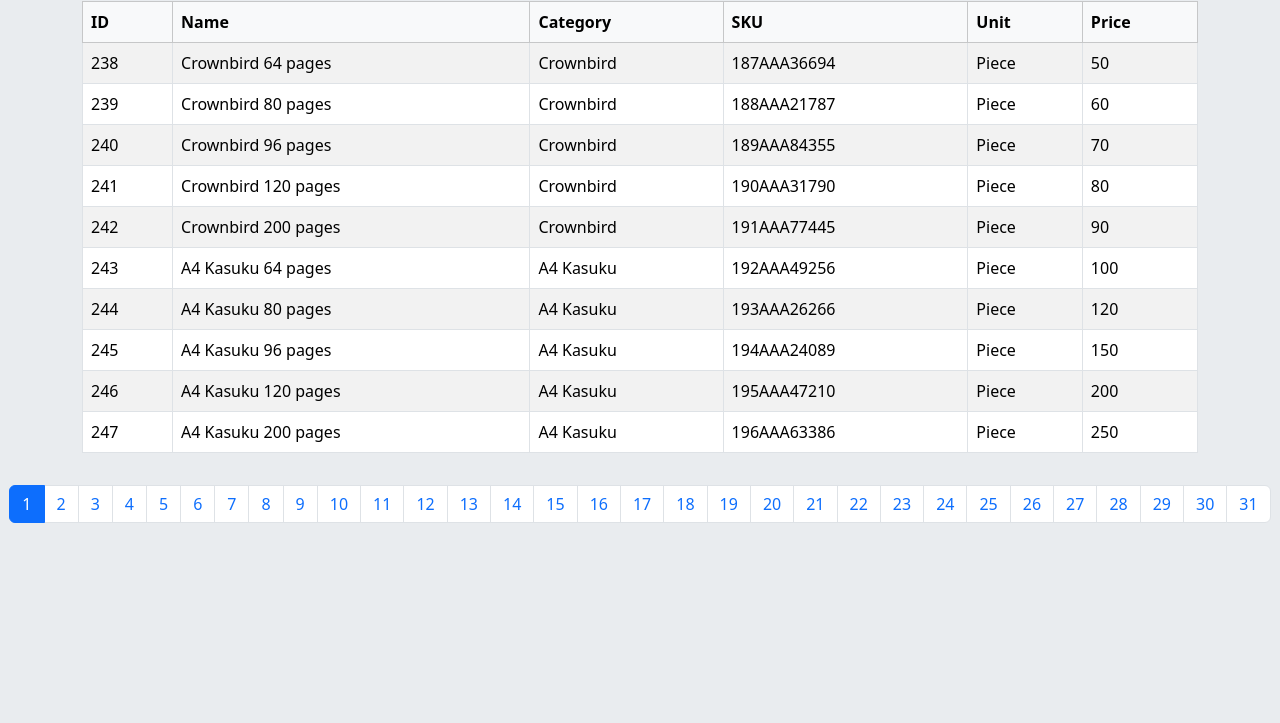
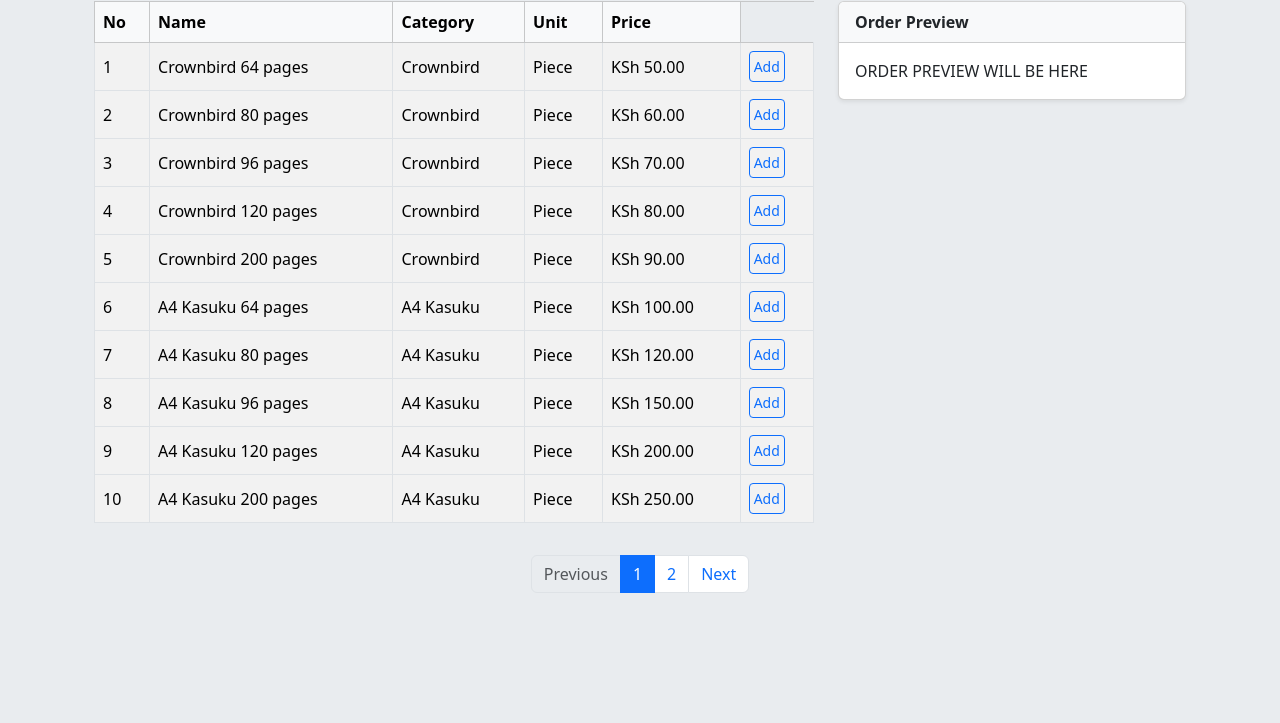
Before and after one commit to Harmo254ke/online-quotation, a plain HTML site: page index.html in a window 1280 px wide. Shown: the part 77-800 px from the top of the page. Drawn offline with nearby package versions, Linux system fonts and the light colour scheme.

Commit message:
Add order preview

```diff
--- a/index.html
+++ b/index.html
@@ -14,16 +14,30 @@
 
 <body class="bg-body-secondary text-body">
   <div class="container py-4">
-    <h2 class="mb-3 text-center">Quotation Table</h2>
+    <div class="row mb-3 align-items-center">
+      <div class="col-md-4 mb-2 mb-md-0"> <select id="search-type" class="form-select">
+          <option value="name" selected>Product Name</option>
+          <option value="category">Category</option>
+        </select> </div>
+      <div class="col-md-8">
+        <div class="input-group"> <input id="search-input" type="text" class="form-control"
+            placeholder="Search products..." aria-label="Search products" /> <button class="btn btn-primary"
+            id="search-btn" type="button">Search</button> </div>
+      </div>
+    </div>
 
+
+    <div class="container-fluid">
+      <div class="row">
+        <!-- Table Section -->
+        <div class="col-12 col-lg-8 mb-3">
           <div class="table-responsive">
-      <table class="table table-striped table-bordered align-middle">
+            <table class="table table-striped table-bordered align-middle mb-0">
               <thead class="table-light">
                 <tr>
-            <th>ID</th>
+                  <th>No</th>
                   <th>Name</th>
                   <th>Category</th>
-            <th>SKU</th>
                   <th>Unit</th>
                   <th>Price</th>
                 </tr>
@@ -31,7 +45,19 @@
               <tbody id="quotation-body"></tbody>
             </table>
           </div>
+        </div>
 
+        <!-- Order Preview Section -->
+        <div class="col-12 col-lg-4">
+          <div class="card shadow-sm">
+            <div class="card-header bg-light fw-semibold">Order Preview</div>
+            <div class="card-body" id="order-preview">
+              ORDER PREVIEW WILL BE HERE
+            </div>
+          </div>
+        </div>
+      </div>
+    </div>
     <nav>
       <ul id="pagination" class="pagination justify-content-center mt-3"></ul>
     </nav>
--- /dev/null
+++ b/src/components/Money.js
@@ -0,0 +1,16 @@
+/**
+ * @param {number} value
+ * @param {boolean} hideKes
+ * @returns {HTMLSpanElement}
+ */
+const Money = (value, hideKes) => {
+  const span = document.createElement("span");
+  span.textContent =
+    (!hideKes ? "KSh " : "") +
+    new Intl.NumberFormat("en-KE", {
+      minimumFractionDigits: 2,
+      maximumFractionDigits: 2,
+    }).format(value);
+  return span;
+}
+export default Money;
--- /dev/null
+++ b/src/components/QuotationTable.js
@@ -0,0 +1,243 @@
+import Money from "./Money.js";
+
+/**
+  * @param {string} quantityId
+  * @param {string} amountId
+  * @param {number} price
+  */
+const calculateAmount = (quantityId, amountId, price) => {
+  /** @type {HTMLInputElement} */
+  const inputElement = document.getElementById(quantityId);
+  const label = document.getElementById(amountId);
+  label.innerHTML = ""
+
+  const quantity = Number(inputElement.value.trim());
+  if (quantity === 0) {
+    label.textContent = "invalid quantity"
+    return;
+  }
+  const amount = quantity * price;
+  const money = Money(amount, false);
+  label.appendChild(money)
+}
+
+/**
+  * @param {PointerEvent} event
+  */
+const changeInnerText = (event) => {
+  const button = event.target;
+  const text = button.textContent;
+  button.textContent = text === "Add" ? "Close" : "Add";
+}
+/**
+  * @param {HTMLButtonElement} addButton
+  */
+const confirm = (addButton) => {
+  //TODO: OTHER OPERATIONS FIRST
+  // addButton.textContent = "Add"
+}
+/**
+  * @param {HTMLButtonElement} addButton
+  */
+
+const cancel = (addButton) => {
+  addButton.textContent = "Add"
+}
+
+/**
+ * Renders paginated table
+ * @param {Quotation[]} data
+ * @param {number} pageSize
+ */
+const QuotationTable = (data, pageSize) => {
+  let currentPage = 1;
+  /** @type {number} */
+  const totalPages = Math.ceil(data.length / pageSize);
+  /** @type {HTMLTableSectionElement} */
+  const tbody = document.getElementById('quotation-body');
+  /** @type {HTMLUListElement} */
+  const pagination = document.getElementById('pagination');
+
+  // First time load: first page by default, 'useEffect'
+  renderPage(tbody, currentPage, totalPages, pagination, pageSize, data);
+
+  /**
+   * Renders paginated table
+    *@param {HTMLTableSectionElement} tbody
+   * @param {number} currentPage
+   * @param {number} totalPages
+   * @param {HTMLUListElement} pagination
+   */
+
+  function renderPage(tbody, currentPage, totalPages, pagination) {
+    tbody.innerHTML = '';
+
+    const start = (currentPage - 1) * pageSize;
+    const end = start + pageSize;
+    const rows = data.slice(start, end);
+
+    rows.forEach((item, index) => {
+      const row = document.createElement('tr');
+      const rowId = `collapse-${item.id}`
+
+      // id (hidden)
+      const tdId = document.createElement("td");
+      tdId.hidden = true;
+      tdId.textContent = item.id;
+
+      // No
+      const tdNo = document.createElement("td");
+      tdNo.textContent = index + 1;
+
+      // Name
+      const tdName = document.createElement("td");
+      tdName.textContent = item.name;
+
+      // Category
+      const tdCategory = document.createElement("td");
+      tdCategory.textContent = item.category;
+
+      // Unit
+      const tdUnit = document.createElement("td");
+      tdUnit.textContent = item.unit;
+
+      // Price (use your Money component)
+      const tdPrice = document.createElement("td");
+      tdPrice.appendChild(Money(item.price, false));
+
+      // Action button
+      const tdAction = document.createElement("td");
+      /** @type {HTMLButtonElement} */
+      const addBtn = document.createElement("button");
+      addBtn.className = "btn btn-sm p-1 m-0 btn-outline-primary";
+      addBtn.setAttribute("data-bs-toggle", "collapse");
+      addBtn.setAttribute("data-bs-target", `#${rowId}`);
+      addBtn.setAttribute("aria-expanded", "false");
+      addBtn.setAttribute("aria-controls", rowId);
+      addBtn.onclick = (event) => changeInnerText(event);
+      addBtn.textContent = "Add";
+      tdAction.appendChild(addBtn);
+
+      // Append all <td> to <tr>
+      row.append(
+        tdId,
+        tdNo,
+        tdName,
+        tdCategory,
+        tdUnit,
+        tdPrice,
+        tdAction
+      );
+
+      const expandRow = document.createElement("tr");
+      expandRow.id = rowId;
+      expandRow.className = "collapse"
+      const amountLabelId = `amount-${item.id}`;
+      const quantityInputId = `quantity-${item.id}`;
+
+      // Create the main cell
+      const cell = document.createElement("td");
+      cell.colSpan = 6;
+      cell.className = "bg-light";
+
+      // Create container div
+      const container = document.createElement("div");
+      container.className = "d-flex flex-wrap align-items-center gap-2 p-2";
+
+      // Label: Quantity
+      const quantityLabel = document.createElement("label");
+      quantityLabel.className = "form-label mb-0";
+      quantityLabel.textContent = "Quantity:";
+
+      // Input: Quantity
+      const input = document.createElement("input");
+      input.type = "number";
+      input.min = "1";
+      input.placeholder = "Enter quantity";
+      input.className = "form-control w-auto";
+      input.id = quantityInputId;
+      input.oninput = () => calculateAmount(quantityInputId, amountLabelId, item.price);
+
+      // Button: Confirm
+      const confirmBtn = document.createElement("button");
+      confirmBtn.className = "btn btn-success btn-sm";
+      confirmBtn.onclick = () => confirm(addBtn);
+      confirmBtn.textContent = "Confirm";
+
+      // Button: Cancel
+      const cancelBtn = document.createElement("button");
+      cancelBtn.className = "btn btn-outline-secondary btn-sm";
+      cancelBtn.setAttribute("data-bs-toggle", "collapse");
+      cancelBtn.setAttribute("data-bs-target", `#${rowId}`);
+      cancelBtn.onclick = () => cancel(addBtn)
+      cancelBtn.textContent = "Cancel";
+
+      // Label: Amount
+      const amountLabel = document.createElement("label");
+      amountLabel.id = amountLabelId;
+      amountLabel.className = "fw-semibold text-primary ms-2";
+
+      // Append everything
+      container.appendChild(quantityLabel);
+      container.appendChild(input);
+      container.appendChild(confirmBtn);
+      container.appendChild(cancelBtn);
+      container.appendChild(amountLabel);
+      cell.appendChild(container);
+      expandRow.appendChild(cell); tbody.appendChild(row);
+      tbody.appendChild(expandRow)
+    });
+    renderPagination(pagination, totalPages, currentPage, tbody);
+  }
+  /**
+   * Renders paginated table
+    *@param {HTMLTableSectionElement} tbody
+   * @param {number} currentPage
+   * @param {number} totalPages
+   * @param {HTMLUListElement} pagination
+   */
+
+  function renderPagination(pagination, totalPages, currentPage, tbody) {
+    pagination.innerHTML = '';
+
+    const nav = document.createElement('nav');
+    nav.setAttribute('aria-label', 'Page navigation');
+
+    const ul = document.createElement('ul');
+    ul.className = 'pagination justify-content-center flex-wrap';
+
+    // Helper for page buttons
+    const createPageButton = (label, page, disabled = false, active = false) => {
+      const li = document.createElement('li');
+      li.className = `page-item ${active ? 'active' : ''} ${disabled ? 'disabled' : ''}`;
+      const btn = document.createElement('button');
+      btn.className = 'page-link';
+      btn.textContent = label;
+      if (!disabled) {
+        btn.addEventListener('click', () =>
+          renderPage(tbody, page, totalPages, pagination)
+        );
+      }
+      li.appendChild(btn);
+      return li;
+    };
+
+    // Previous
+    ul.appendChild(createPageButton('Previous', currentPage - 1, currentPage === 1));
+
+    // Determine visible page range
+    const start = Math.max(1, currentPage - 1);
+    const end = Math.min(totalPages, currentPage + 1);
+
+    for (let i = start; i <= end; i++) {
+      ul.appendChild(createPageButton(i, i, false, i === currentPage));
+    }
+
+    // Next
+    ul.appendChild(createPageButton('Next', currentPage + 1, currentPage === totalPages));
+
+    nav.appendChild(ul);
+    pagination.appendChild(nav);
+  }
+}
+export default QuotationTable;
--- a/src/index.js
+++ b/src/index.js
@@ -1,80 +1,7 @@
+import QuotationTable from "./components/QuotationTable.js";
 import { loadCSV } from "./database/loadCsv.js";
 
 window.addEventListener('load', async () => {
   const data = await loadCSV()
-  TableComponent(data, 10);
+  QuotationTable(data, 10);
 });
-
-/**
- * Renders paginated table
- * @param {Quotation[]} data
- * @param {number} pageSize
- */
-const TableComponent = (data, pageSize) => {
-  let currentPage = 1;
-  /** @type {number} */
-  const totalPages = Math.ceil(data.length / pageSize);
-  /** @type {HTMLTableSectionElement} */
-  const tbody = document.getElementById('quotation-body');
-  /** @type {HTMLUListElement} */
-  const pagination = document.getElementById('pagination');
-
-  // First time load: first page by default, 'useEffect'
-  renderPage(tbody, currentPage, totalPages, pagination, pageSize, data);
-
-  /**
-   * Renders paginated table
-    *@param {HTMLTableSectionElement} tbody
-   * @param {number} currentPage
-   * @param {number} pageSize
-   * @param {Quotation[]} data
-   * @param {number} totalPages
-   * @param {HTMLUListElement} pagination
-   */
-
-  function renderPage(tbody, currentPage, totalPages, pagination, pageSize, data) {
-    tbody.innerHTML = '';
-
-    const start = (currentPage - 1) * pageSize;
-    const end = start + pageSize;
-    const rows = data.slice(start, end);
-
-    rows.forEach(item => {
-      const row = document.createElement('tr');
-      row.innerHTML = `
-        <td>${item.id}</td>
-        <td>${item.name}</td>
-        <td>${item.category}</td>
-        <td>${item.sku}</td>
-        <td>${item.unit}</td>
-        <td>${item.price}</td>
-      `;
-      tbody.appendChild(row);
-    });
-    renderPagination(pagination, totalPages, currentPage, tbody, pageSize, data);
-  }
-  /**
-   * Renders paginated table
-    *@param {HTMLTableSectionElement} tbody
-   * @param {number} currentPage
-   * @param {number} pageSize
-   * @param {Quotation[]} data
-   * @param {number} totalPages
-   * @param {HTMLUListElement} pagination
-   */
-  function renderPagination(pagination, totalPages, currentPage, tbody, pageSize, data) {
-    pagination.innerHTML = '';
-
-    for (let i = 1; i <= totalPages; i++) {
-      const li = document.createElement('li');
-      li.className = `page-item ${i === currentPage ? 'active' : ''}`;
-      const btn = document.createElement('button');
-      btn.className = 'page-link';
-      btn.textContent = i;
-      //Render on button click
-      btn.addEventListener('click', () => renderPage(tbody, i, totalPages, pagination, pageSize, data));
-      li.appendChild(btn);
-      pagination.appendChild(li);
-    }
-  }
-}
```
Lines whose indentation alone changed are shown as unchanged.
